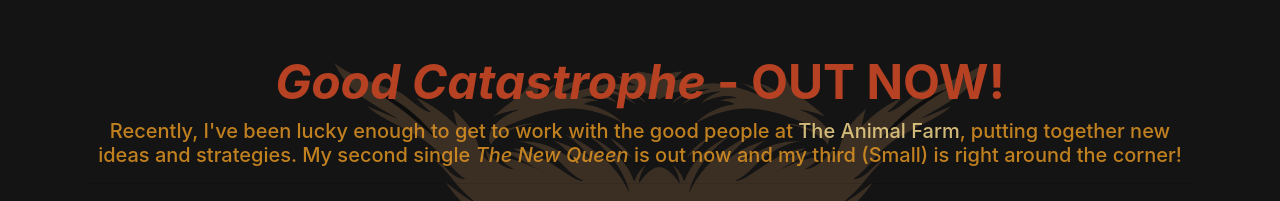
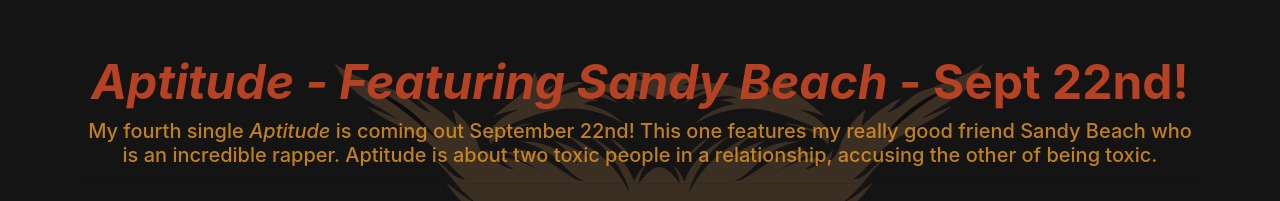
Before and after one commit to nhoughto5/HootinMusic, a Gatsby site: page / in a window 1280 px wide. Shown: the part 81-282 px from the top of the page. Built offline with nearby package versions, Linux system fonts and the light colour scheme; Gatsby itself is replaced by a stand-in of ours.

Commit message:
aptitude

```diff
--- a/src/pages/index.js
+++ b/src/pages/index.js
@@ -2,7 +2,7 @@ import React from "react";
 import Layout from "../components/layout";
 import SEO from "../components/seo";
 import { Image } from "react-bootstrap";
-import banner from "../images/goodCatastrophe_AN.png"
+import banner from "../images/aptitudeCS.png"
 import styled from "styled-components";
 import { faArrowCircleRight } from "@fortawesome/free-solid-svg-icons";
 import { FontAwesomeIcon } from "@fortawesome/react-fontawesome";
@@ -83,10 +83,10 @@ const IndexPage = () => (
   <Layout pageInfo={{ pageName: "Home" }}>
     <SEO title="Home" />
     <div>
-      <h1><b><i>Good Catastrophe</i> - OUT NOW!</b></h1>
+      <h1><b><i>Aptitude - Featuring Sandy Beach</i> - Sept 22nd!</b></h1>
+      {/* <h5>Recently, I've been lucky enough to get to work with the good people at <PromoLink target="_blank" href="http://www.theanimalfarm.co.uk/" aria-label="Link to the Animal Farm">The Animal Farm</PromoLink>, putting together new ideas and strategies.</h5> */}
       <h5>
-        Recently, I've been lucky enough to get to work with the good people at <PromoLink target="_blank" href="http://www.theanimalfarm.co.uk/" aria-label="Link to the Animal Farm">The Animal Farm</PromoLink>, putting together new ideas and strategies.
-        My second single <i>The New Queen</i> is out now and my third (Small) is right around the corner!
+        My fourth single <i>Aptitude</i> is coming out September 22nd! This one features my really good friend Sandy Beach who is an incredible rapper. Aptitude is about two toxic people in a relationship, accusing the other of being toxic.
       </h5>
       <hr />
       {/* <h2><i>Exit Conditions</i>: <b>AVAILABLE NOW!!</b></h2> */}
```
Also changed, not shown: 1 other file.
